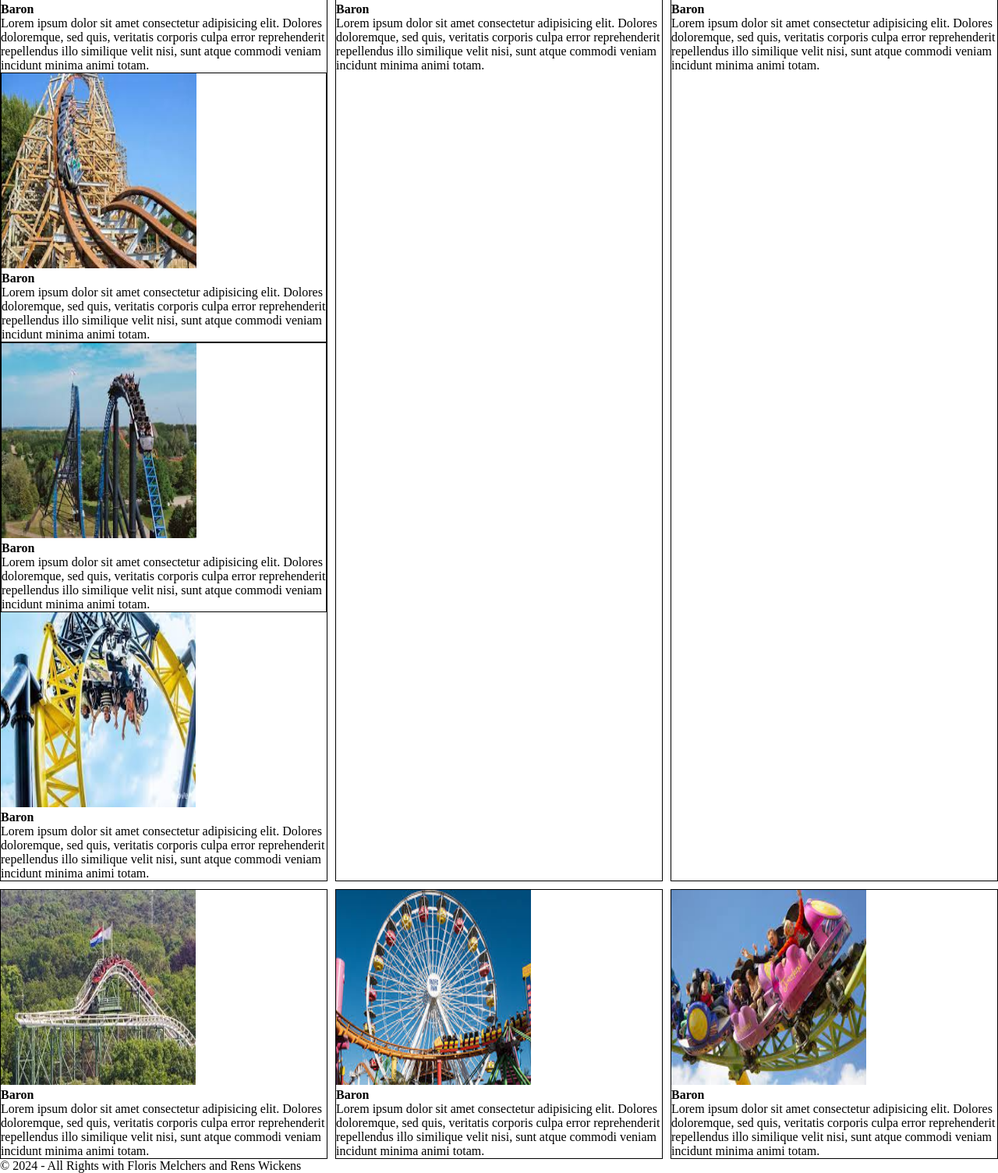
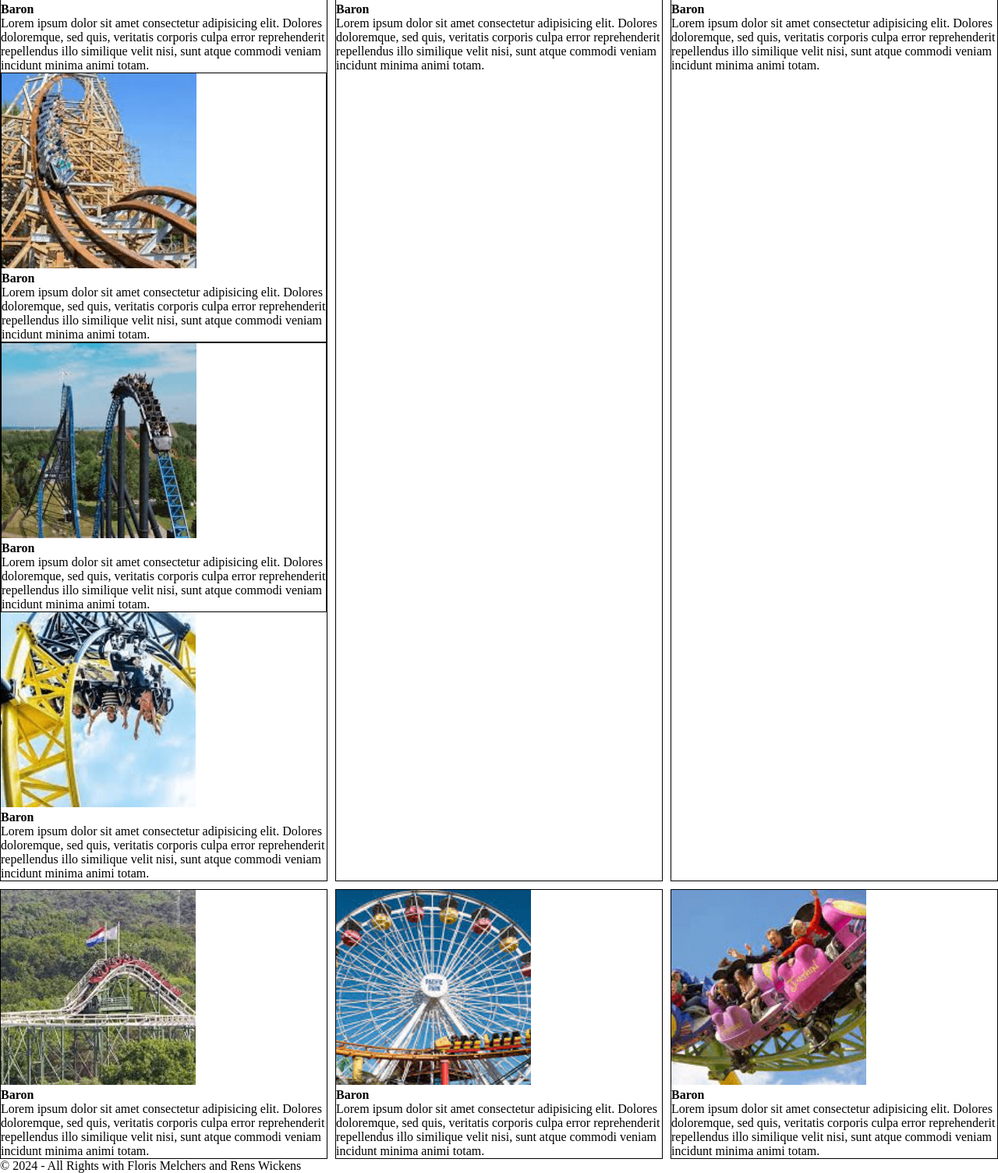
Before and after one commit to Floris29/Delta-B4, a PHP site: page /attracties.php in a window 1280 px wide. Shown: the part 699-2203 px from the top of the page at 78% size. Run offline with PHP 8.4, Linux system fonts and the light colour scheme.

Commit message:
tinyimage

```diff
--- a/assets/css/style.css
+++ b/assets/css/style.css
@@ -14,8 +14,9 @@
     .GridImagesAttracties img {
         width: 250px;
         height: 250px;
+        object-fit: cover;
+        object-position: center;
     }
 .Attractie{
     border: 1px solid black;
-
 }
```
Also changed, not shown: assets/img/Joris.png, assets/img/MasterOfSpeed.png, assets/img/NoGravity.png, assets/img/baron.png, assets/img/draaier.jpg (added), assets/img/phoenix.png, assets/img/piranja.png, assets/img/python.png, assets/img/reuzenrad.png, assets/img/spinner.png.
